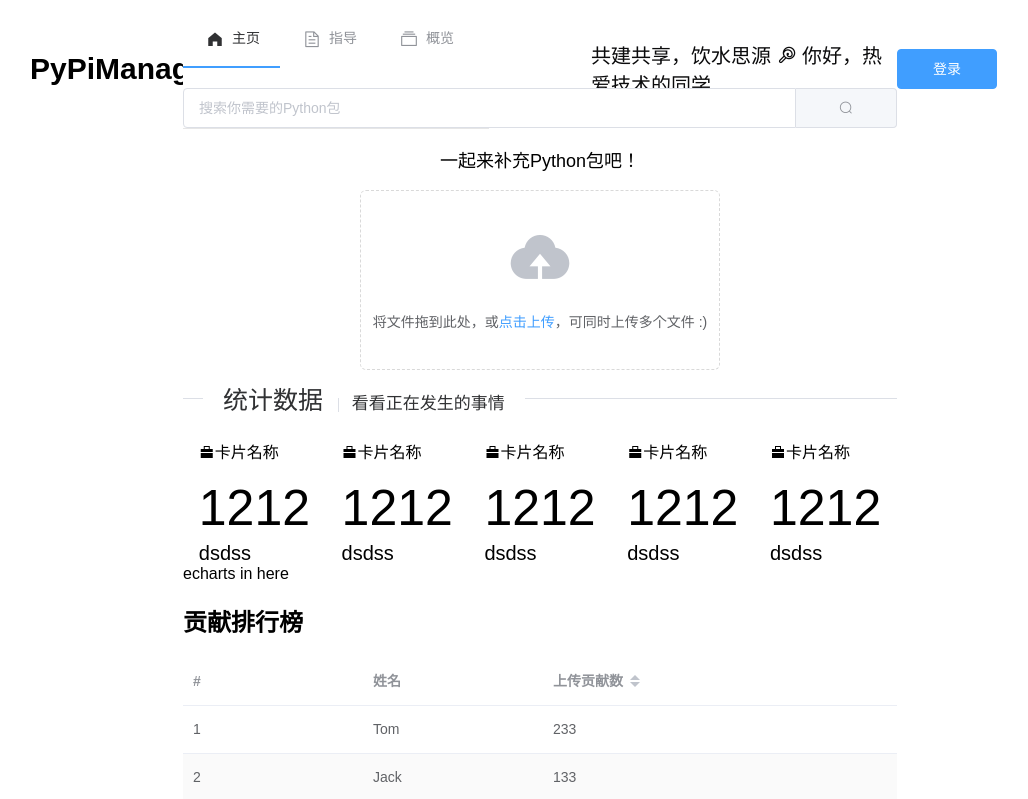
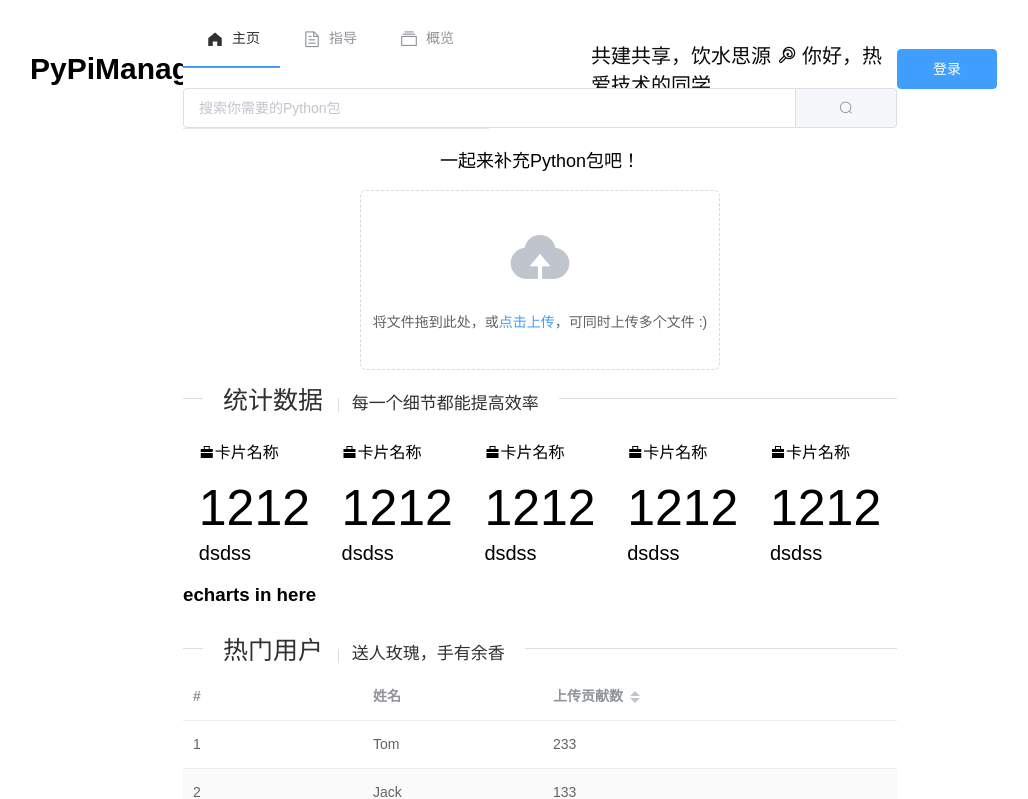
Before and after one commit to PyPiManager/pypimanager-frontend, a Vue app: page /home in a window 1280 px wide. Shown: the top 799 px of the page, without its empty margins (100-1128 px from the left). Built offline with nearby package versions, Linux system fonts and the light colour scheme.

Commit message:
更新首页各个窗口的文案

```diff
--- a/src/components/Trend.vue
+++ b/src/components/Trend.vue
@@ -1,3 +1,5 @@
 <template>
-  echarts in here
+  <el-row :justify="center">
+    <h3>echarts in here</h3>
+  </el-row>
 </template>
--- a/src/components/UploaderRank.vue
+++ b/src/components/UploaderRank.vue
@@ -1,10 +1,5 @@
 <template>
   <div class="container">
-    <div class="title">
-      <el-space :size="12" spacer="|">
-        <h2>贡献排行榜</h2>
-      </el-space>
-    </div>
     <el-table :data="tableData" stripe style="width: 100%">
       <el-table-column prop="index" label="#" width="180"> </el-table-column>
       <el-table-column prop="name" label="姓名" width="180"> </el-table-column>
@@ -50,10 +45,4 @@
   display: flex;
   flex-direction: column;
 }
-
-.title {
-  display: flex;
-  justify-content: flex-start;
-  flex-direction: row;
-}
 </style>
--- a/src/views/Home.vue
+++ b/src/views/Home.vue
@@ -10,7 +10,7 @@
       <el-divider content-position="left"
         ><span style="font-size: 25px">统计数据 </span>
         <el-divider direction="vertical"></el-divider>
-        <span style="font-size: 17px"> 看看正在发生的事情</span></el-divider
+        <span style="font-size: 17px"> 每一个细节都能提高效率</span></el-divider
       >
     </el-col>
     <el-col :span="14" :push="5">
@@ -18,6 +18,13 @@
     </el-col>
     <el-col :span="14" :push="5">
       <Trend></Trend>
+    </el-col>
+    <el-col :span="14" :push="5">
+      <el-divider content-position="left"
+        ><span style="font-size: 25px">热门用户 </span>
+        <el-divider direction="vertical"></el-divider>
+        <span style="font-size: 17px"> 送人玫瑰，手有余香</span></el-divider
+      >
     </el-col>
     <el-col :span="14" :push="5">
       <UploaderRank></UploaderRank>
```
